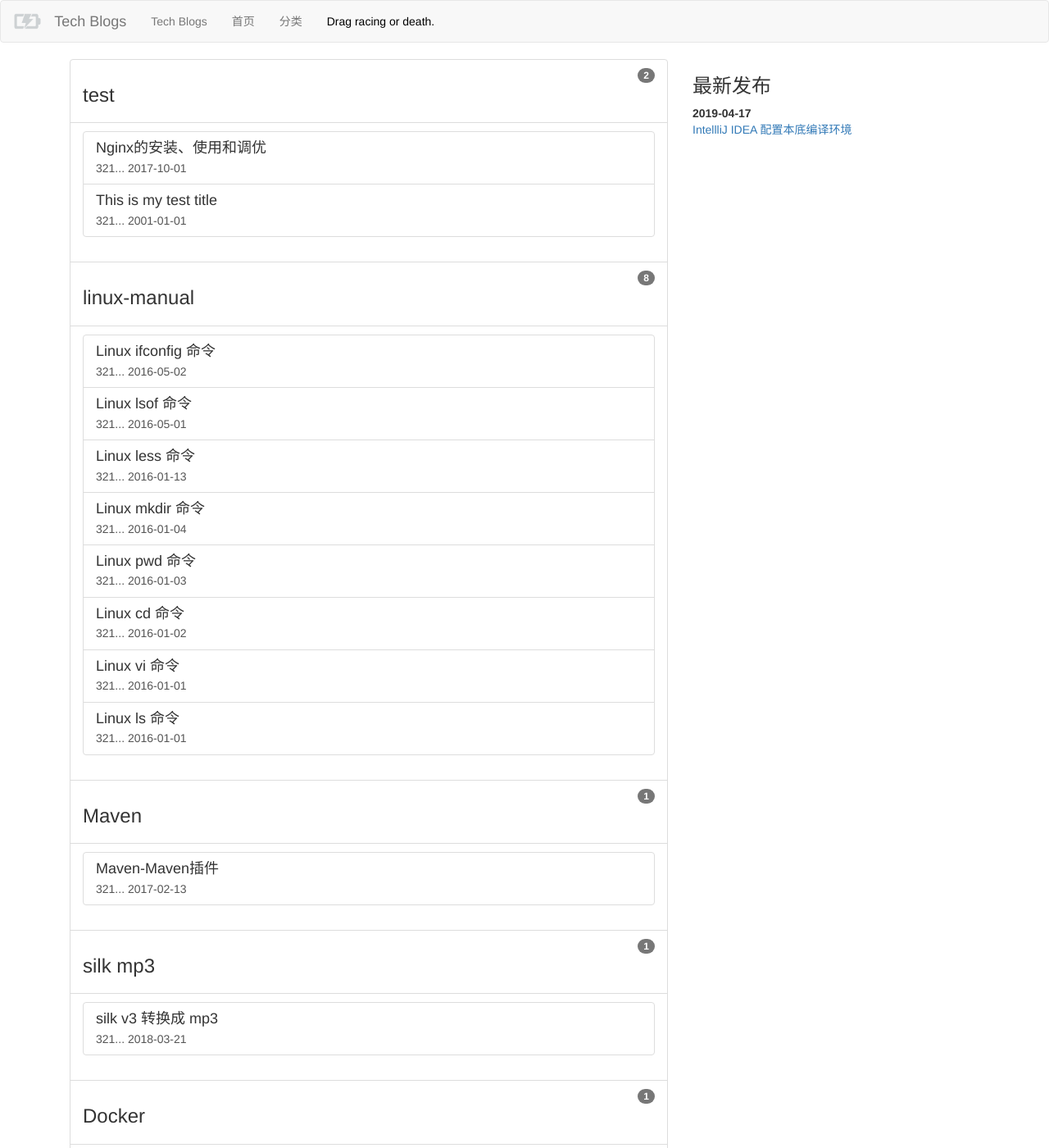
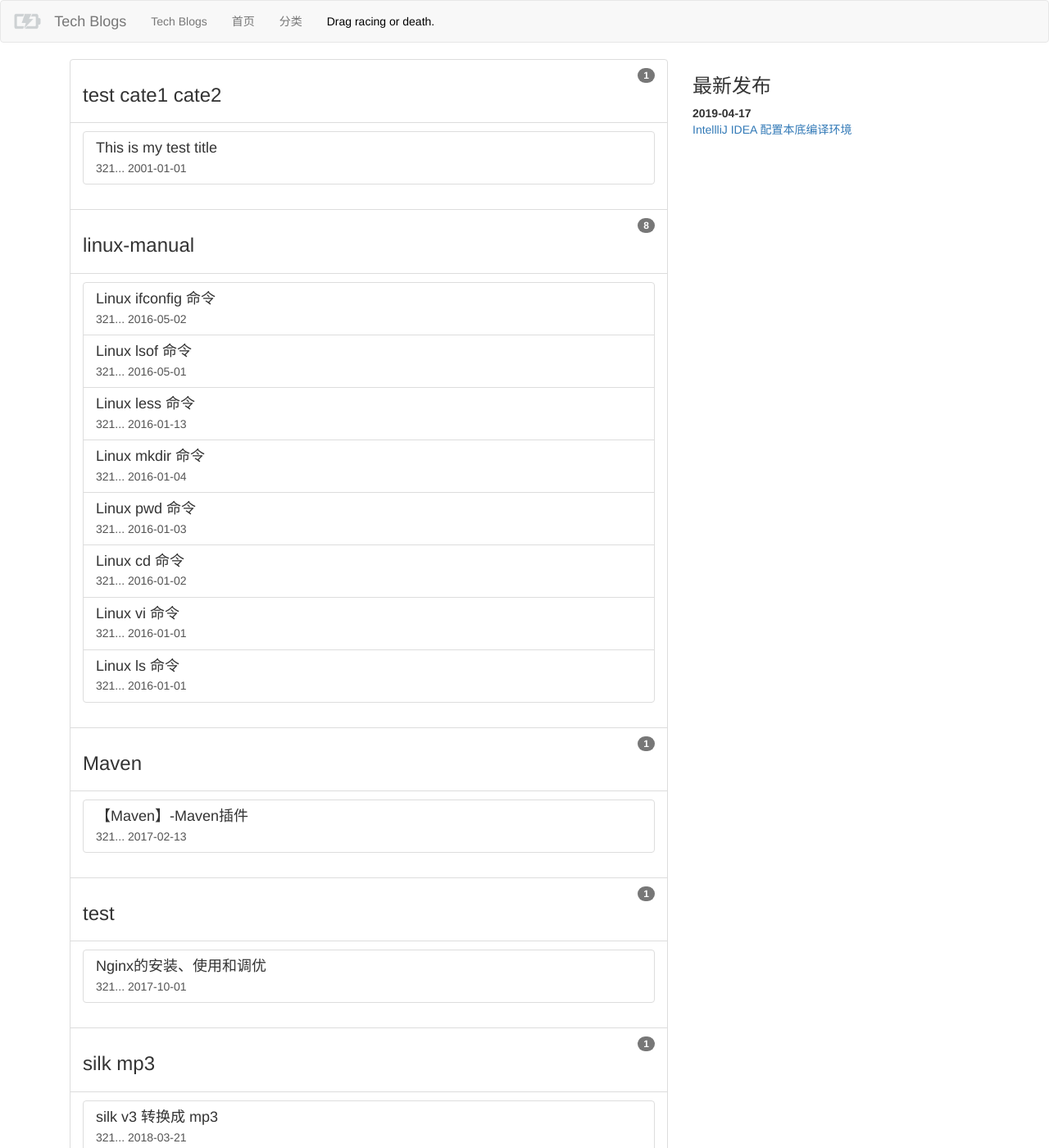
Before and after one commit to omnbmh/omnbmh.github.io, a Jekyll site: the page built from index.html, in a window 1280 px wide and 1400 px high. Shown: the whole window at 82% size. Built offline with Jekyll 4.4.1, drawn with Linux system fonts in a browser that asks for light colours; some of the changed text lies outside the part shown.

Commit message:
2019-10-09

```diff
--- a/_posts/2001-01-01-test.md
+++ b/_posts/2001-01-01-test.md
@@ -1,8 +1,8 @@
 ---
 layout: post
 title: This is my test title
-tags: [test]
-categories: [test]
+tags: [test tag1 tag2]
+categories: [test cate1 cate2]
 ---
 
 Here is my test page.
```
Also changed, not shown: _posts/2017-02-13-maven-plugins.md (+2 -2 lines), _posts/2019-03-25-RabbitMQ.md (added, +31 -0 lines).
